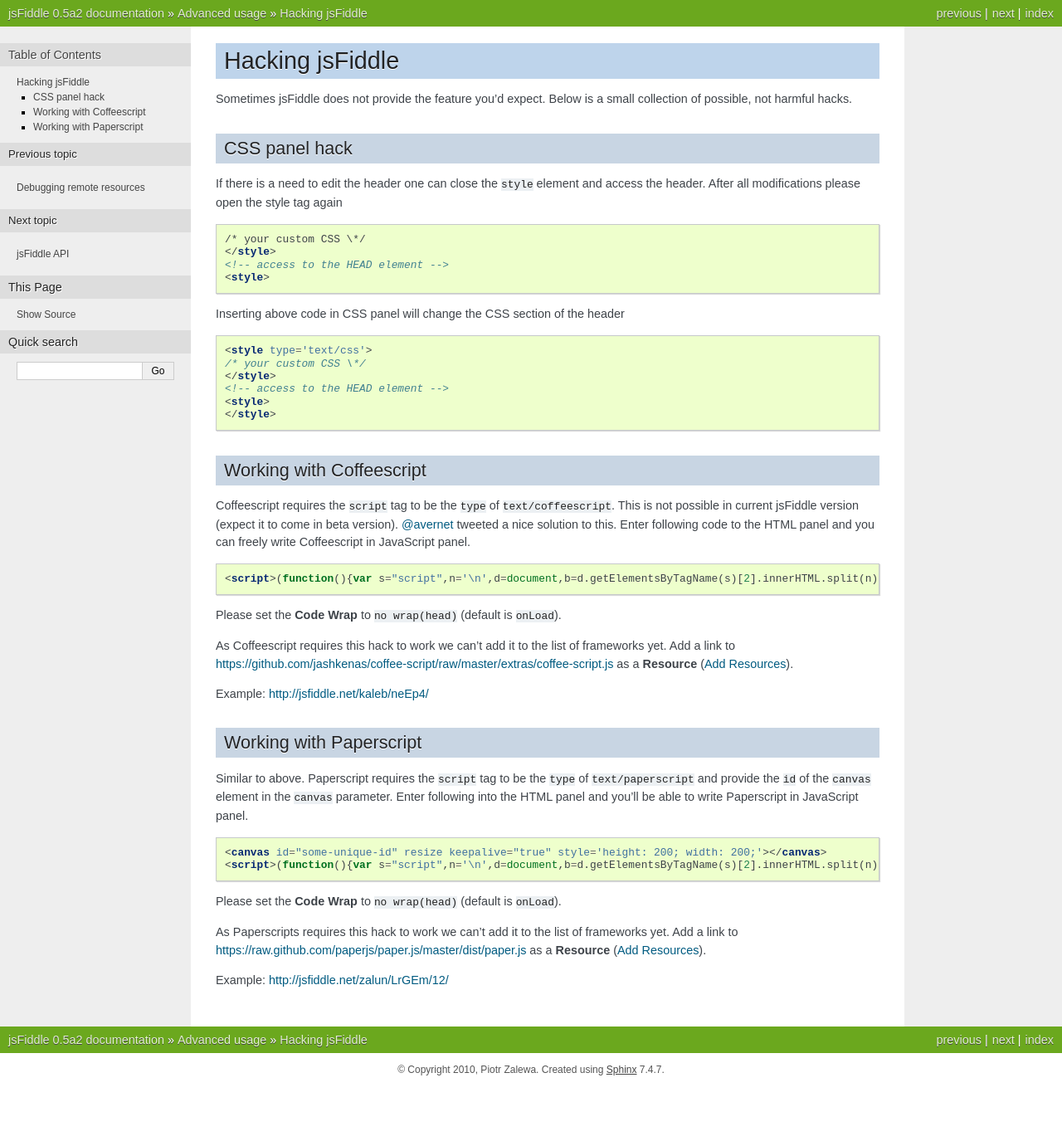
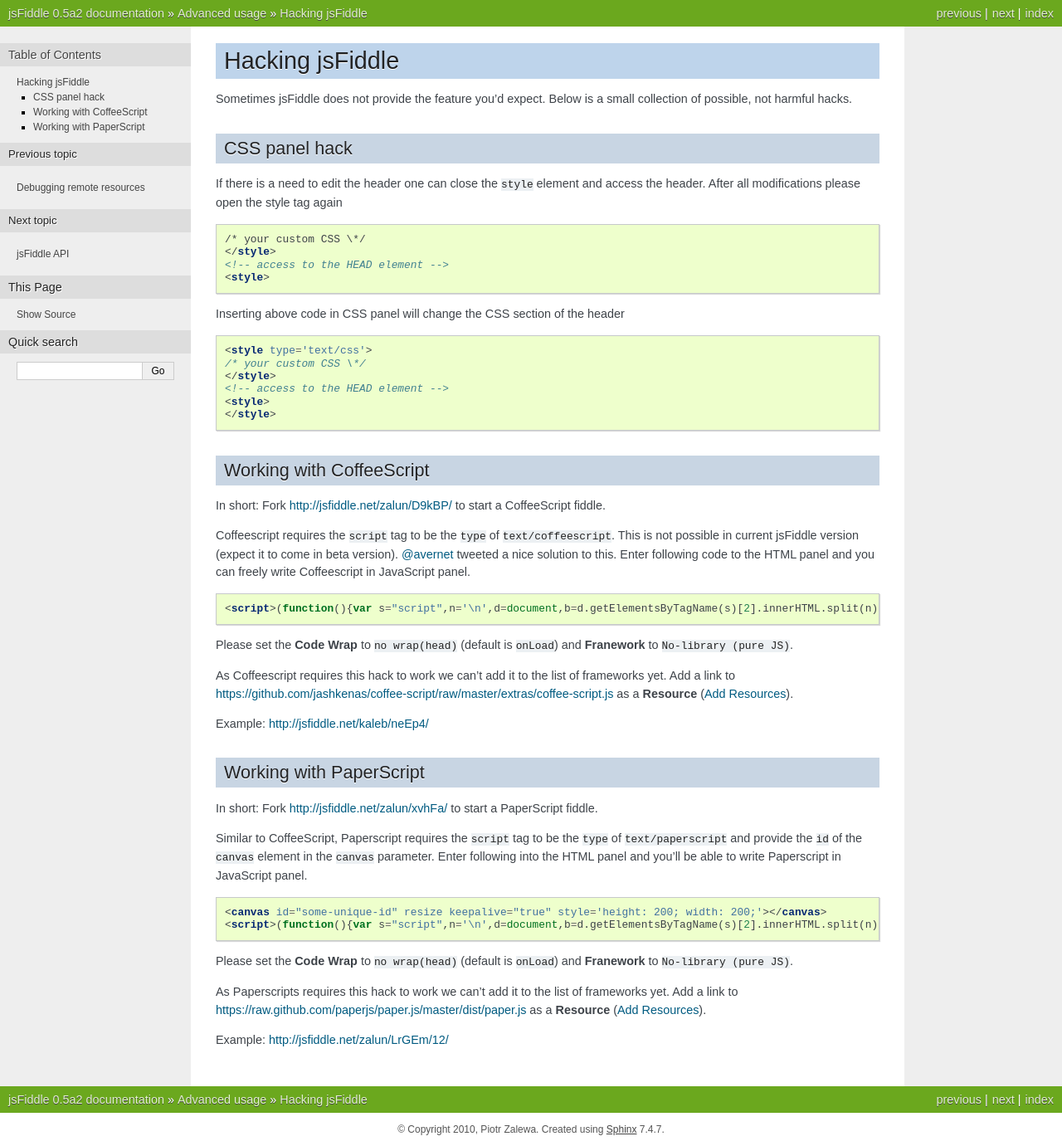
Before and after one commit to jsfiddle/jsfiddle-users, a Sphinx documentation site: the page built from docs/use/hacks.rst, in a window 1280 px wide. Shown: the whole page at 83% size. Built offline with Sphinx 7.4.7, drawn with Linux system fonts in a browser that asks for light colours; before the commit the page ends 1309 px from its top, so only the background shows below that.

Commit message:
* fixed PaperScript example * added Fork this and start working

```diff
--- a/docs/use/hacks.rst
+++ b/docs/use/hacks.rst
@@ -35,8 +35,11 @@
 
 .. _coffeescript_hack:
 
-Working with Coffeescript
+Working with CoffeeScript
 #########################
+
+In short: Fork http://jsfiddle.net/zalun/D9kBP/ to start a CoffeeScript fiddle.
+
 Coffeescript requires the ``script`` tag to be the ``type`` of
 ``text/coffeescript``. This is not possible in current jsFiddle version
 (expect it to come in beta version).
@@ -48,7 +51,8 @@
 
  <script>(function(){var s="script",n='\n',d=document,b=d.getElementsByTagName(s)[2].innerHTML.split(n);d.write('<'+s+' type="text/coffeescript">'+b.slice(2,b.length-2).join(n)+'</'+s+'>')})()</script>
 
-Please set the **Code Wrap** to ``no wrap(head)`` (default is ``onLoad``).
+Please set the **Code Wrap** to ``no wrap(head)`` (default is ``onLoad``) and
+**Franework** to ``No-library (pure JS)``.
 
 As Coffeescript requires this hack to work we can't add it to the list of
 frameworks yet. Add a link to
@@ -59,19 +63,22 @@
 
 .. _paperscript_hack:
 
-Working with Paperscript
+Working with PaperScript
 ########################
-Similar to above. Paperscript requires the ``script`` tag to be the ``type`` of
-``text/paperscript`` and provide the ``id`` of the ``canvas`` element in the
-``canvas`` parameter. Enter following into the HTML panel and you'll be able
-to write Paperscript in JavaScript panel.
+In short: Fork http://jsfiddle.net/zalun/xvhFa/ to start a PaperScript fiddle.
+
+Similar to CoffeeScript, Paperscript requires the ``script`` tag to be the
+``type`` of ``text/paperscript`` and provide the ``id`` of the ``canvas``
+element in the ``canvas`` parameter. Enter following into the HTML panel and
+you'll be able to write Paperscript in JavaScript panel.
 
 .. code-block:: html
 
  <canvas id="some-unique-id" resize keepalive="true" style='height: 200; width: 200;'></canvas>
  <script>(function(){var s="script",n='\n',d=document,b=d.getElementsByTagName(s)[2].innerHTML.split(n);d.write('<'+s+' type="text/paperscript" canvas="' + document.getElementsByTagName('canvas')[0].id + '">'+b.slice(2,b.length-2).join(n)+'</'+s+'>')})()</script>
 
-Please set the **Code Wrap** to ``no wrap(head)`` (default is ``onLoad``).
+Please set the **Code Wrap** to ``no wrap(head)`` (default is ``onLoad``) and
+**Franework** to ``No-library (pure JS)``.
 
 As Paperscripts requires this hack to work we can't add it to the list of
 frameworks yet. Add a link to
```
